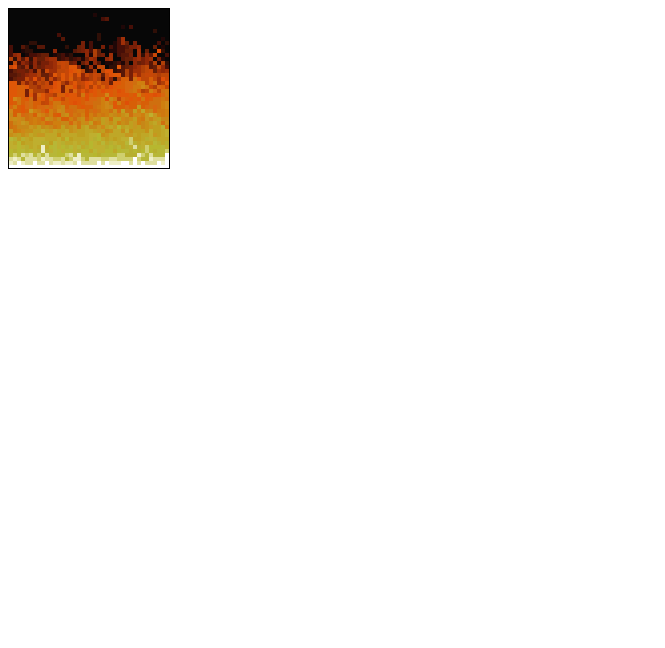
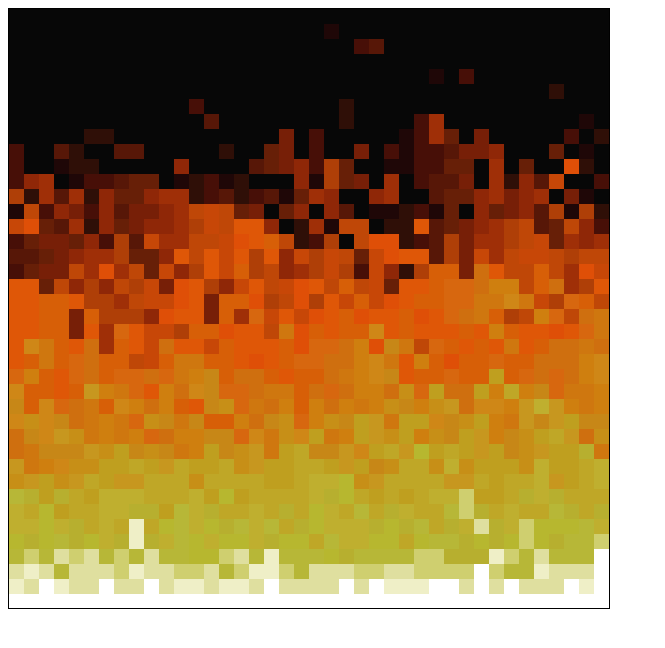
Before and after one commit to Mixtli-Botelho/Doom-Fire-Animation, a plain HTML site: page index.html in a window 1280 px wide. Shown: the whole page, without its empty margins (0-665 px from the left). Drawn offline with Linux system fonts and the light colour scheme.

Commit message:
Atualização

```diff
--- a/index.html
+++ b/index.html
@@ -28,8 +28,8 @@
             }
 
             td.pixel {
-                width: 4px;
-                height: 4px;
+                width: 15px;
+                height: 15px;
                 border: 0px;
             }
         </style>
```
Also changed, not shown: Doom-Fire-Animation.gif (added).
